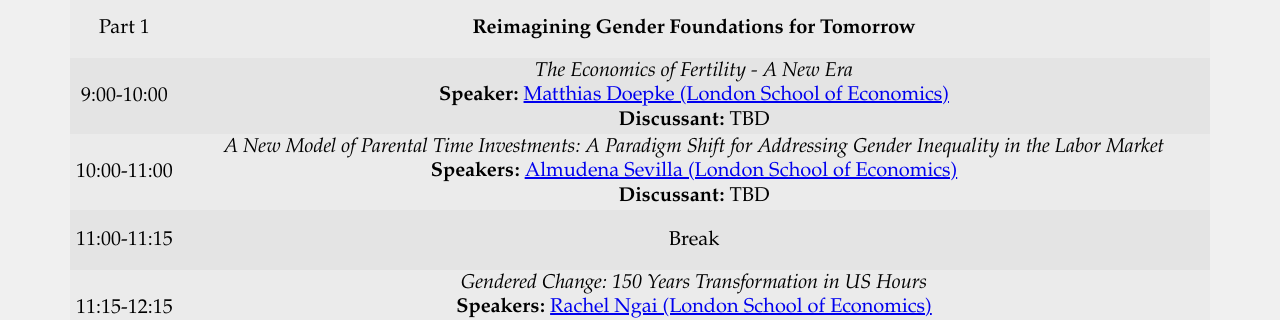
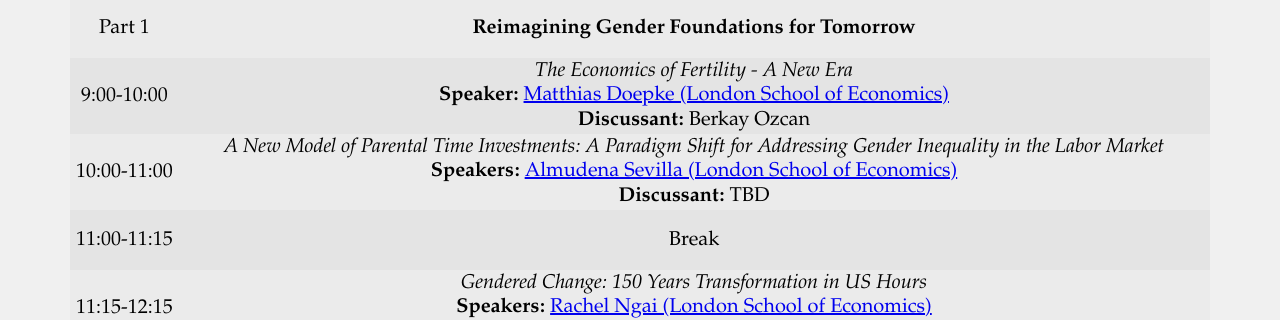
Before and after one commit to elasskenza/gender_workshop, a Jekyll site: the page built from index.html, in a window 1280 px wide and 900 px high, scrolled down 1593 px. Shown: the part 150-470 px from the top of the window. Built offline with Jekyll 4.4.1, drawn with Linux system fonts in a browser that asks for light colours; a script that is not in the unit is left out.

Commit message:
Update schedule.yml

```diff
--- a/_data/schedule.yml
+++ b/_data/schedule.yml
@@ -6,7 +6,7 @@ Wednesday, 12 March 2025:
   '9:00-10:00': |
     <em>The Economics of Fertility - A New Era</em><br>
     <strong>Speaker:</strong> <a href="https://mdoepke.github.io/index.html" target="_blank">Matthias Doepke (London School of Economics)</a><br>
-    <strong>Discussant:</strong> TBD
+    <strong>Discussant:</strong> Berkay Ozcan
   '10:00-11:00': |
     <em>A New Model of Parental Time Investments: A Paradigm Shift for Addressing Gender Inequality in the Labor Market</em><br>
     <strong>Speakers:</strong> <a href="https://www.lse.ac.uk/social-policy/people/academic-staff/Professor-Almudena-Sevilla" target="_blank">Almudena Sevilla (London School of Economics)</a><br>
```
